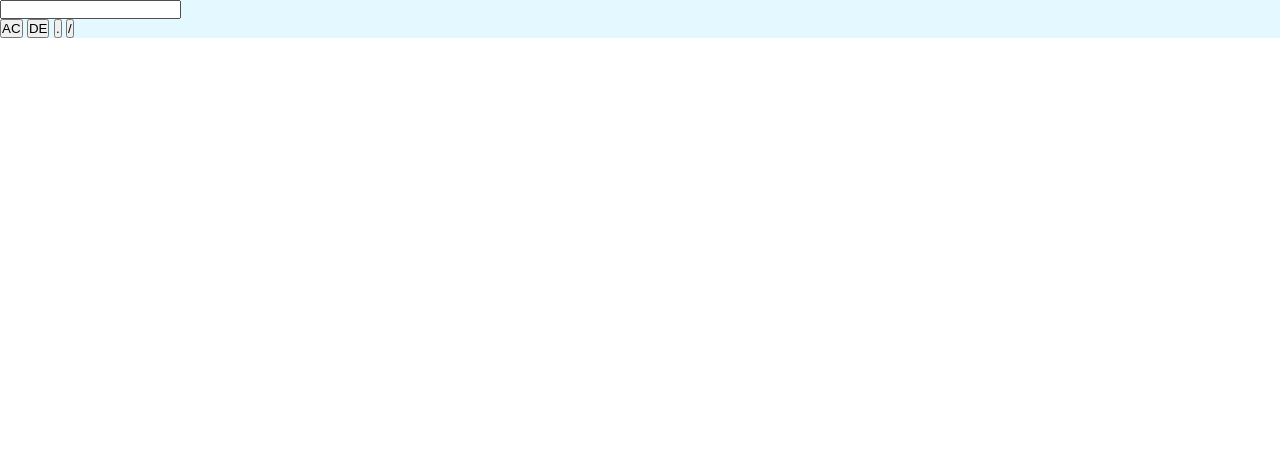
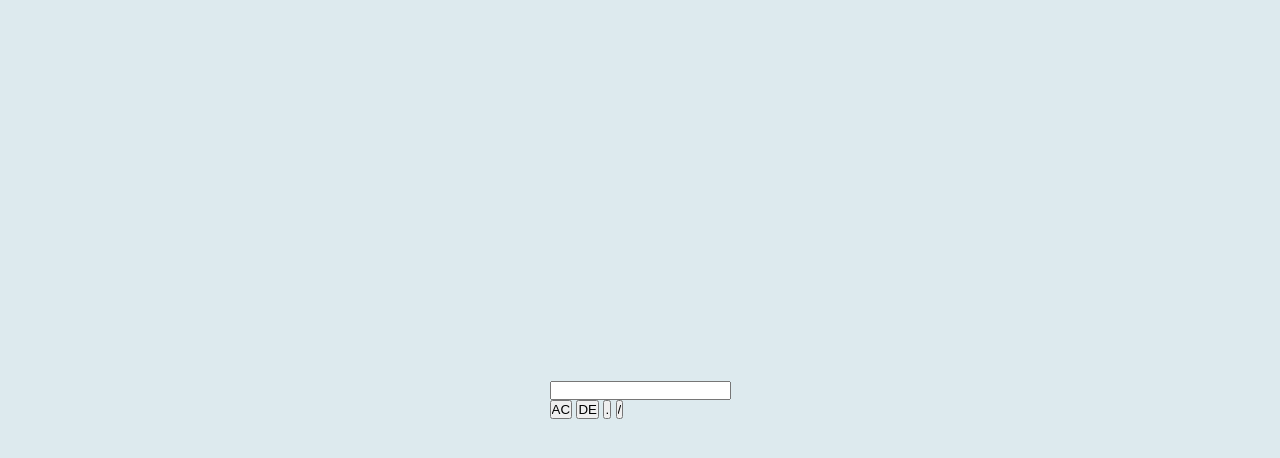
Before and after one commit to Pallavi-Shtgr/calculator, a plain HTML site: page index.html in a window 1280 px wide. Drawn offline with Linux system fonts and the light colour scheme.

Commit message:
add changes

```diff
--- a/index.html
+++ b/index.html
@@ -1,6 +1,7 @@
 <!DOCTYPE html>
 <html lang="en">
 <head>
+    <meta name="viewport" content="width-device-width", initial-scale="1.0">
     <title>Calculator</title>
     <link rel="stylesheet" href="style.css">
 </head>
--- a/style.css
+++ b/style.css
@@ -6,6 +6,14 @@
 }
 .container{
     width: 100%;
-    height: 100%;
-    background: #e3f9ff;
+    height: 100vh;
+    background: #ddeaee;
+    display:flex;
+    align-items: center;
+    justify-content: center;
 }
+.calculator{
+    background: #12181f;
+    padding: 20px;
+    border-radius: 10px;
+}
```
